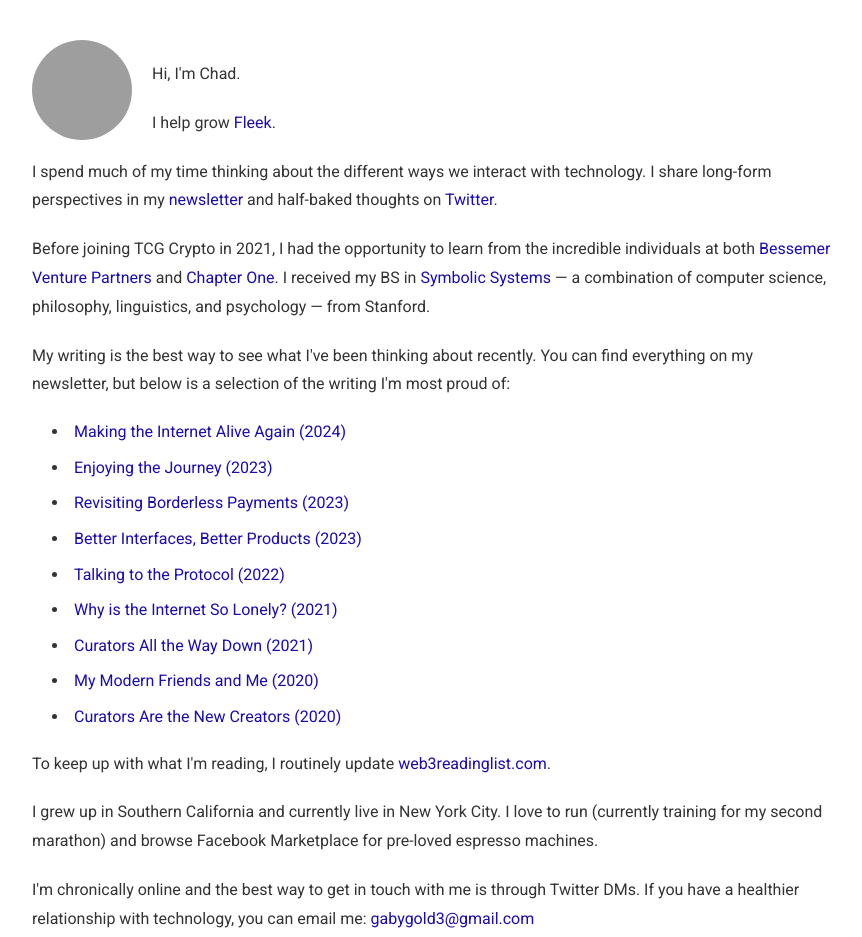
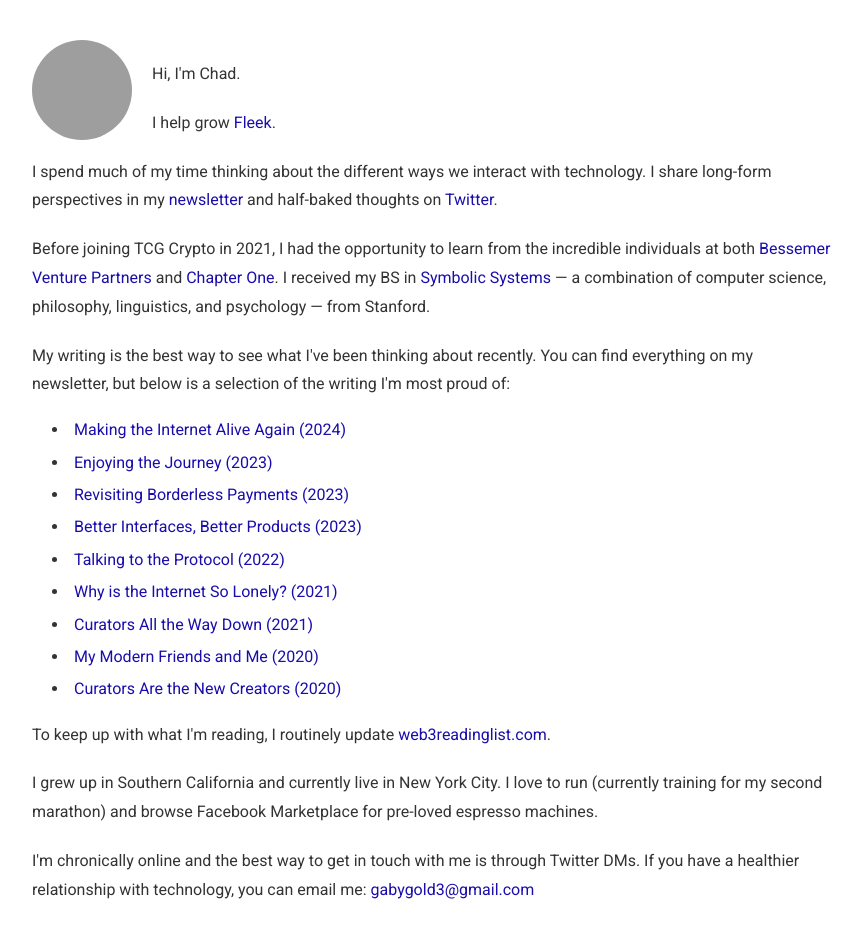
Before and after one commit to drewcoffman1/site, a plain HTML site: page index.html in a window 1280 px wide. Shown: the whole page, without its empty margins (208-1070 px from the left). Drawn offline with Linux system fonts and the light colour scheme; grey boxes are pictures that could not be loaded.

Commit message:
Update styles.css

```diff
--- a/css/styles.css
+++ b/css/styles.css
@@ -6,7 +6,8 @@ body {
     padding: 20px;
     background-color: #ffffff;
     color: #333333;
-    line-height: 1.6;
+    line-height: 1.4;
+    alignment: left
 }
 
 .container {
```
